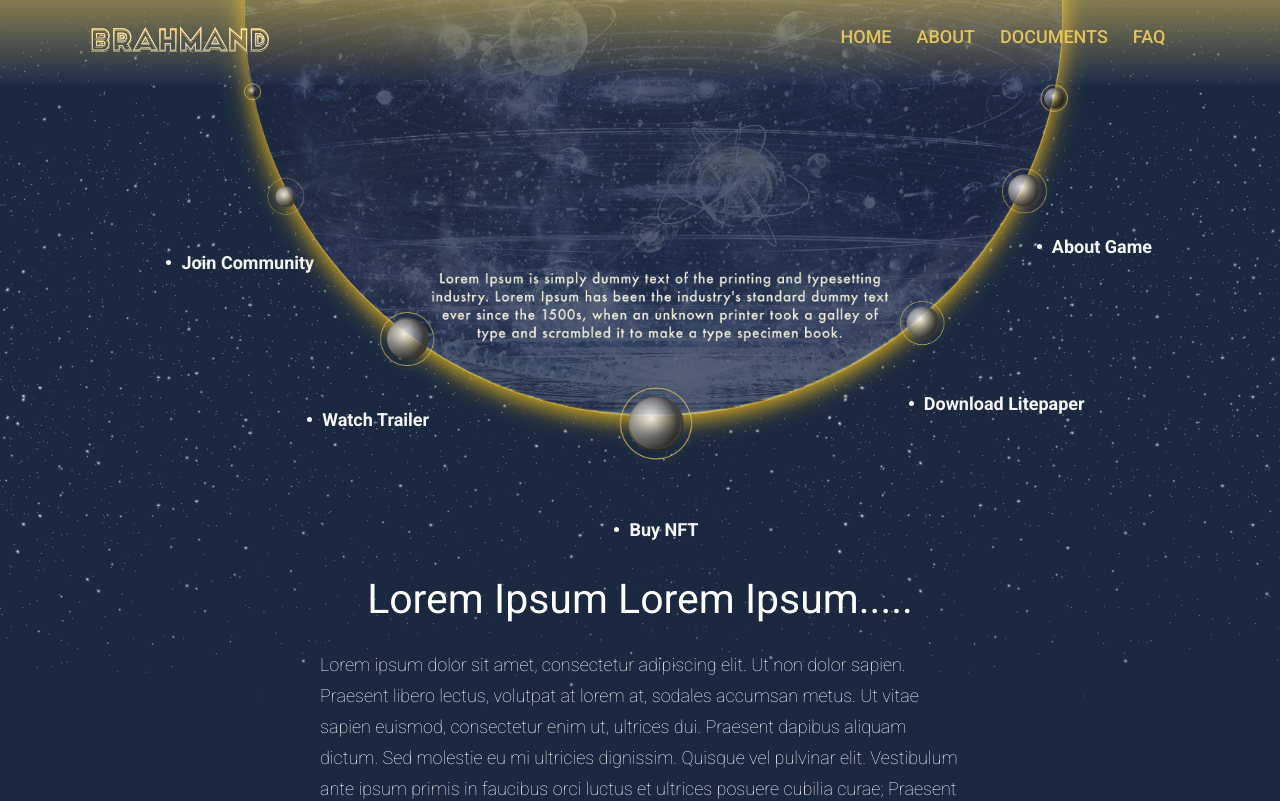
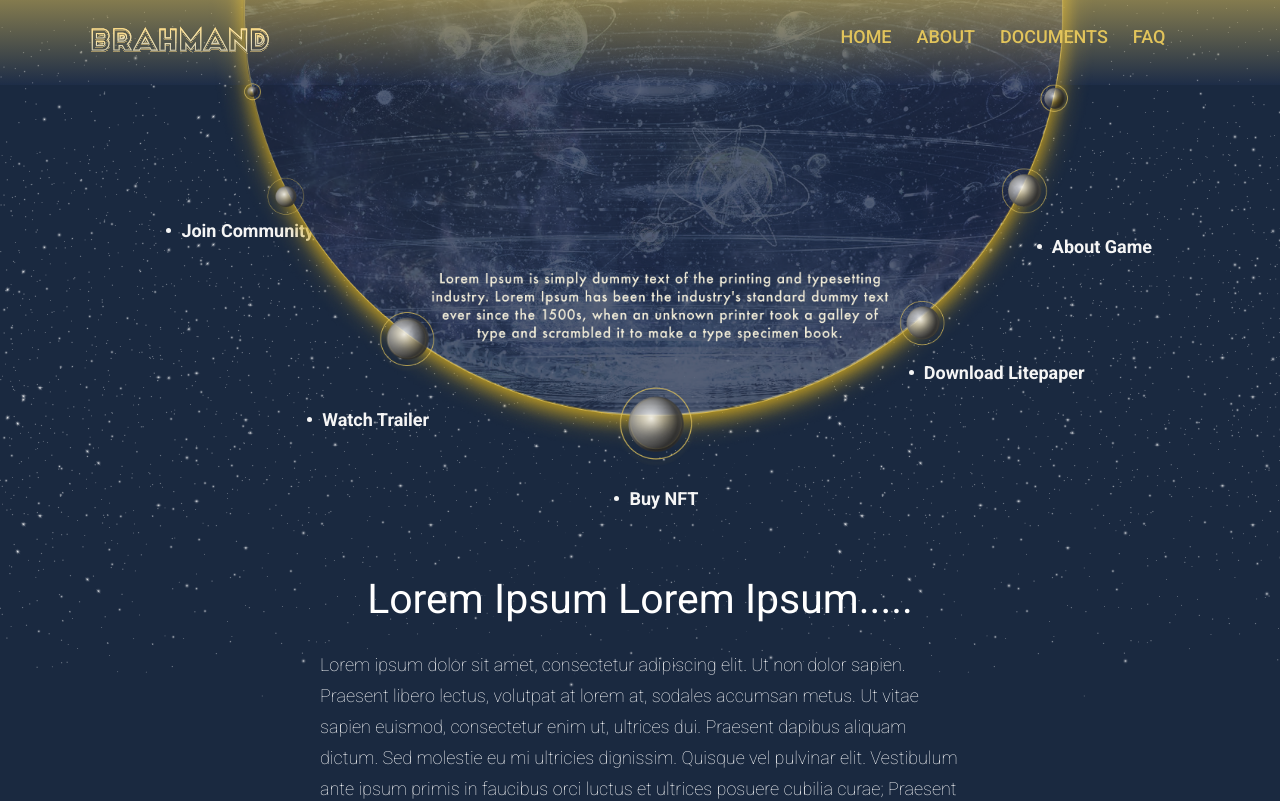
Before and after one commit to jainam240101/brahmand-frontend, a React (Create React App) app: page /home in a window 1280 px wide. Shown: the top 801 px of the page. Built offline with nearby package versions, Linux system fonts and the light colour scheme.

Commit message:
Small errors fixed

```diff
--- a/src/pages/Home/Home.module.css
+++ b/src/pages/Home/Home.module.css
@@ -125,21 +125,21 @@
 
 /* 13 inches */
 @media screen and (max-width:1440px) and (max-height:900px) {
-    /* .Join {
+    .Join {
         top: 14%;
-        left: 11%;
-    } */
+        left: 13%;
+    }
 
     .Watch {
         top: 26%;
     }
 
     .Buy {
-        top: 33%;
+        top: 31%;
     }
 
     .Download {
-        top: 25%;
+        top: 23%;
     }
 
     .About {
```
